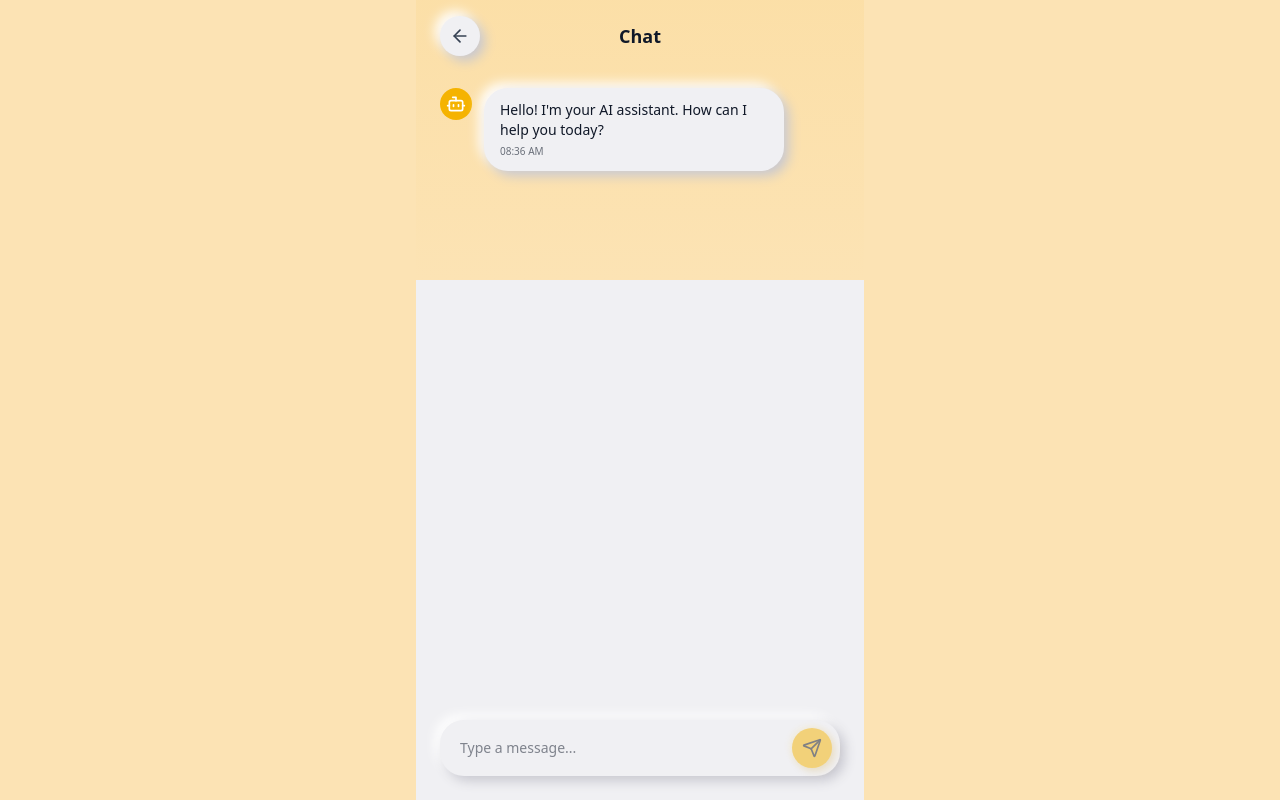
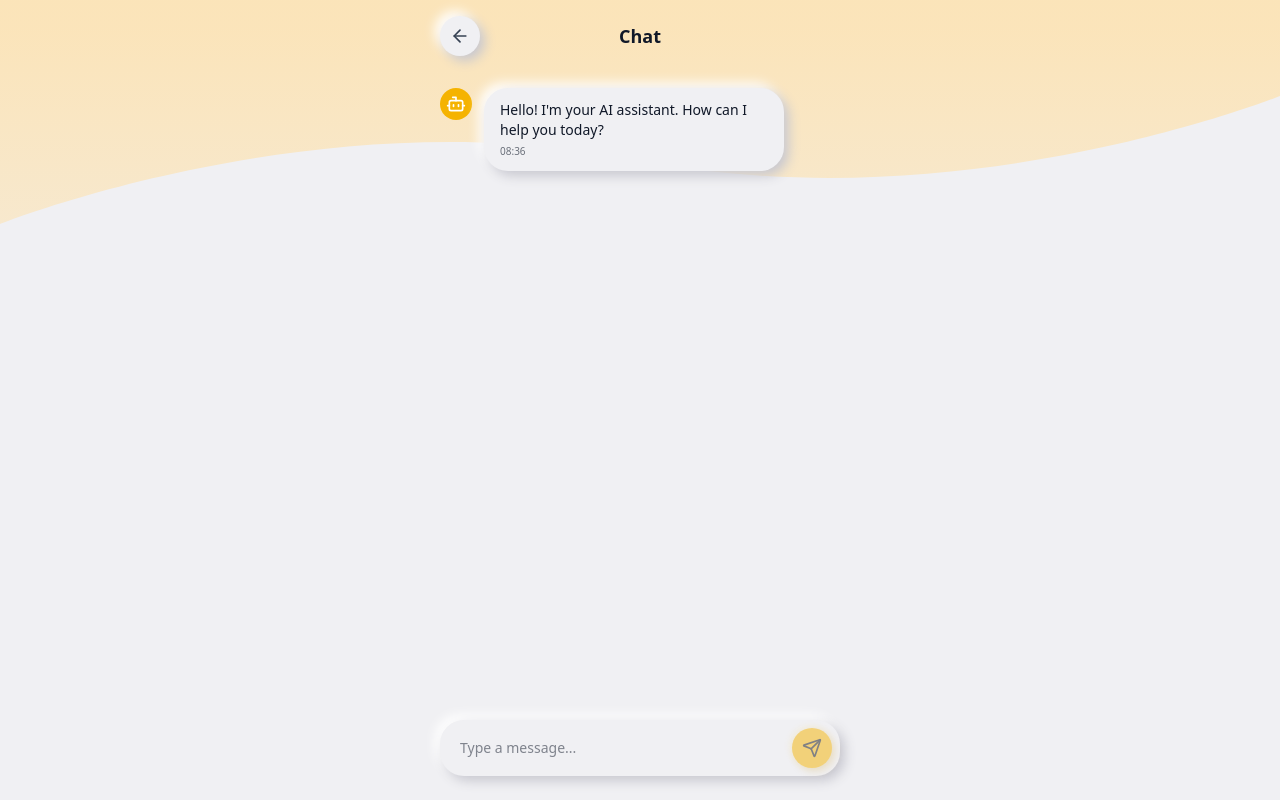
Before and after one commit to joelchoong/ScanTell, a Next.js app in the folder scantell/: page /chat in a window 1280 px wide. Built offline with nearby package versions, Linux system fonts and the light colour scheme; no server answers; sample sign-in values are in the browser's storage.

Commit message:
updated wave pattern

```diff
--- a/scantell/src/app/chat/page.tsx
+++ b/scantell/src/app/chat/page.tsx
@@ -4,6 +4,7 @@ import { ScanView } from "@/features/scan/components/ScanView";
 import { ArrowLeft } from "lucide-react";
 import Link from "next/link";
 import { colors } from "@/lib/design-system";
+import Image from "next/image";
 
 export default async function ScanPage() {
   const session = await auth();
@@ -13,8 +14,19 @@ export default async function ScanPage() {
   }
 
   return (
-    <div className="text-gray-900 font-sans selection-bg-yellow-100 min-h-screen" style={{ background: colors.primary.solid }}>
-      <div className="max-w-md mx-auto relative h-screen flex flex-col" style={{ background: colors.primary.gradientTransparent }}>
+    <div className="text-gray-900 font-sans selection-bg-yellow-100 min-h-screen" style={{ background: colors.primary.gradientTransparent }}>
+      {/* S-curve pattern at top */}
+      <div className="absolute top-0 left-0 right-0 w-full h-[40vh] z-0 pointer-events-none">
+        <Image
+          src="/wave-pattern.svg"
+          alt="S-curve pattern"
+          fill
+          className="object-cover"
+          priority
+        />
+      </div>
+
+      <div className="max-w-md mx-auto relative h-screen flex flex-col" style={{ background: 'transparent' }}>
         {/* Header with back button */}
         <div className="flex items-center px-6 py-4 sticky top-0 z-20">
           <Link href="/dashboard" className="w-10 h-10 softui-card flex items-center justify-center">
--- a/scantell/src/app/globals.css
+++ b/scantell/src/app/globals.css
@@ -12,12 +12,12 @@
 }
 
 html {
-  background: #FCE3B4;
+  background: #f0f0f3;
   min-height: 100vh;
 }
 
 body {
-  background: #FCE3B4;
+  background: #f0f0f3;
   min-height: 100vh;
   margin: 0;
   padding: 0;
--- a/scantell/src/app/profile/page.tsx
+++ b/scantell/src/app/profile/page.tsx
@@ -4,6 +4,7 @@ import { ProfileView } from "@/features/profile/components/ProfileView";
 import { BottomNav } from "@/features/navigation/components/BottomNav";
 import { TopHeader } from "@/features/dashboard/components/TopHeader";
 import { colors } from "@/lib/design-system";
+import Image from "next/image";
 
 export default async function ProfilePage() {
   const session = await auth();
@@ -13,8 +14,19 @@ export default async function ProfilePage() {
   }
 
   return (
-    <div className="text-gray-900 pb-28 font-sans selection-bg-yellow-100 min-h-screen" style={{ background: colors.primary.solid }}>
-      <div className="max-w-md mx-auto relative h-screen flex flex-col" style={{ background: colors.primary.gradientTransparent }}>
+    <div className="text-gray-900 pb-28 font-sans selection-bg-yellow-100 min-h-screen" style={{ background: colors.primary.gradientTransparent }}>
+      {/* S-curve pattern at top */}
+      <div className="absolute top-0 left-0 right-0 w-full h-[40vh] z-0 pointer-events-none">
+        <Image
+          src="/wave-pattern.svg"
+          alt="S-curve pattern"
+          fill
+          className="object-cover"
+          priority
+        />
+      </div>
+
+      <div className="max-w-md mx-auto relative h-screen flex flex-col" style={{ background: 'transparent' }}>
         <TopHeader userImage={session.user.image} />
         <div className="px-6 overflow-y-auto flex-1">
           <ProfileView user={session.user} />
--- a/scantell/src/features/dashboard/components/DashboardLayout.tsx
+++ b/scantell/src/features/dashboard/components/DashboardLayout.tsx
@@ -1,6 +1,7 @@
 import { TopHeader } from "./TopHeader";
 import { BottomNav } from "@/features/navigation/components/BottomNav";
 import { colors } from "@/lib/design-system";
+import Image from "next/image";
 
 interface DashboardLayoutProps {
   children: React.ReactNode;
@@ -9,8 +10,19 @@ interface DashboardLayoutProps {
 
 export function DashboardLayout({ children, userImage }: DashboardLayoutProps) {
   return (
-    <div className="text-gray-900 pb-28 font-sans selection-bg-yellow-100 min-h-screen" style={{ background: colors.primary.solid }}>
-      <div className="max-w-md mx-auto relative h-screen flex flex-col" style={{ background: colors.primary.gradientTransparent }}>
+    <div className="text-gray-900 pb-28 font-sans selection-bg-yellow-100 min-h-screen" style={{ background: colors.primary.gradientTransparent }}>
+      {/* S-curve pattern at top */}
+      <div className="absolute top-0 left-0 right-0 w-full h-[40vh] z-0 pointer-events-none">
+        <Image
+          src="/wave-pattern.svg"
+          alt="S-curve pattern"
+          fill
+          className="object-cover"
+          priority
+        />
+      </div>
+
+      <div className="max-w-md mx-auto relative h-screen flex flex-col" style={{ background: 'transparent' }}>
         <TopHeader userImage={userImage} />
 
         {/* Content */}
--- a/scantell/src/features/dashboard/components/DashboardView.tsx
+++ b/scantell/src/features/dashboard/components/DashboardView.tsx
@@ -10,13 +10,12 @@ export function DashboardView() {
       {/* CTA Button outside card */}
       <div className="px-6">
         <button
-          className="w-full transition-colors text-black font-semibold text-[15px] px-8 py-4 rounded-full flex items-center justify-center gap-2.5"
+          className="w-full transition-colors text-black font-semibold text-[15px] px-8 py-4 rounded-full flex items-center justify-center"
           style={{
             backgroundColor: colors.primary.base,
             boxShadow: colors.shadows.gold
           }}
         >
-          <div className="w-2 h-2 bg-black rounded-full"></div>
           Scan a document
         </button>
       </div>
--- a/scantell/src/features/scan/components/ScanView.tsx
+++ b/scantell/src/features/scan/components/ScanView.tsx
@@ -89,10 +89,7 @@ export function ScanView() {
             >
               <p className="text-sm">{message.content}</p>
               <p className="text-[10px] mt-1 opacity-60">
-                {message.timestamp.toLocaleTimeString([], {
-                  hour: "2-digit",
-                  minute: "2-digit",
-                })}
+                {message.timestamp.getHours().toString().padStart(2, '0')}:{message.timestamp.getMinutes().toString().padStart(2, '0')}
               </p>
             </div>
             {message.role === "user" && (
--- a/scantell/src/lib/design-system.ts
+++ b/scantell/src/lib/design-system.ts
@@ -9,7 +9,8 @@ export const colors = {
     dark: '#D49800',
     solid: '#FCE3B4',
     gradient: 'linear-gradient(180deg, #FAD381 0%, #FCE3B4 100%)',
-    gradientTransparent: 'linear-gradient(180deg, rgba(250,211,129,0.25) 0%, rgba(252,227,180,0.08) 35%, #f0f0f3 35%)',
+    gradientTransparent: '#f0f0f3',
+    sCurvePattern: '/wave-pattern.svg',
     rgba: {
       25: 'rgba(245,179,1,0.25)',
       15: 'rgba(245,179,1,0.15)',
```
Also changed, not shown: scantell/public/s-curve-screenshot.png (added), scantell/public/wave-pattern.svg (added).
